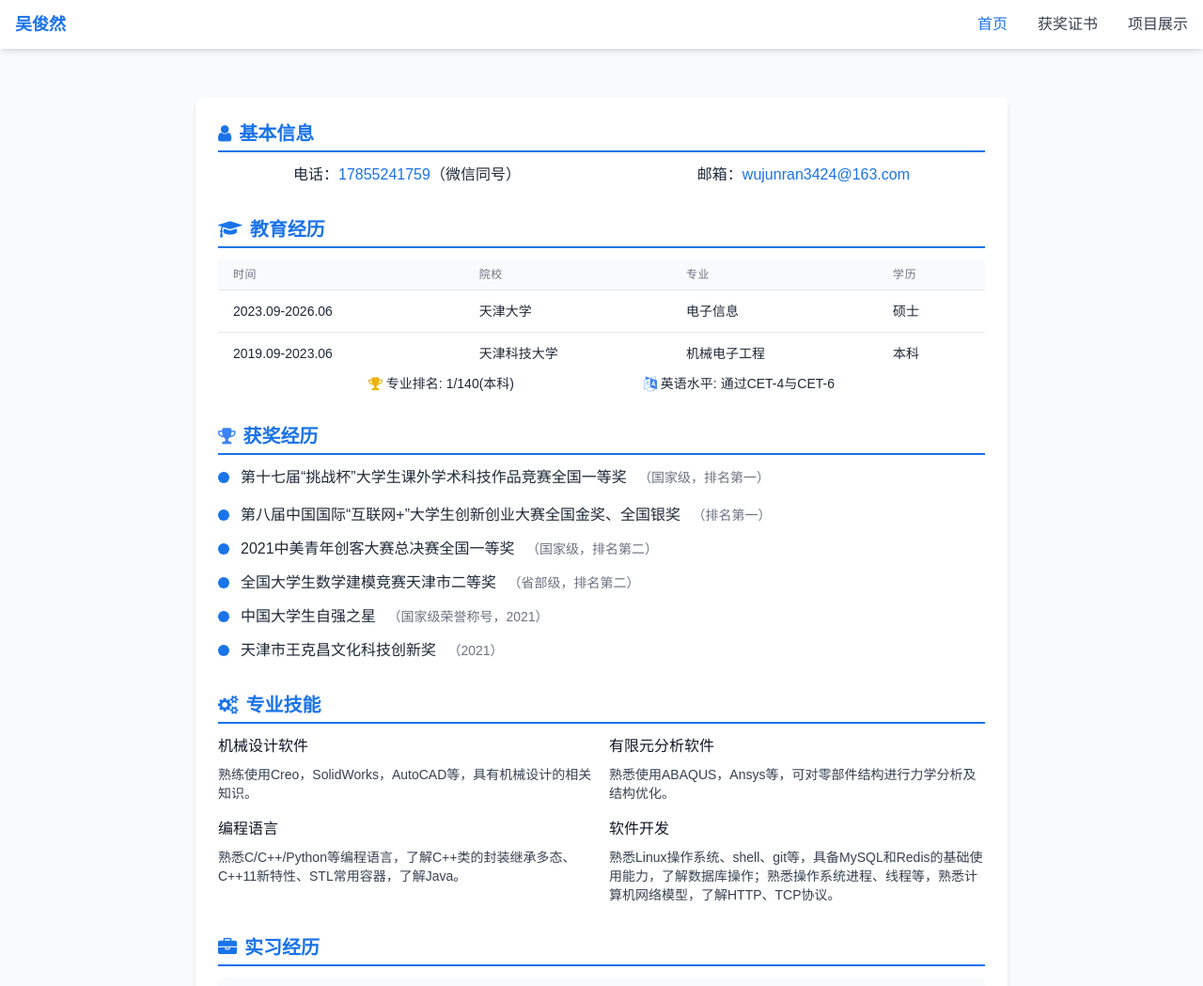
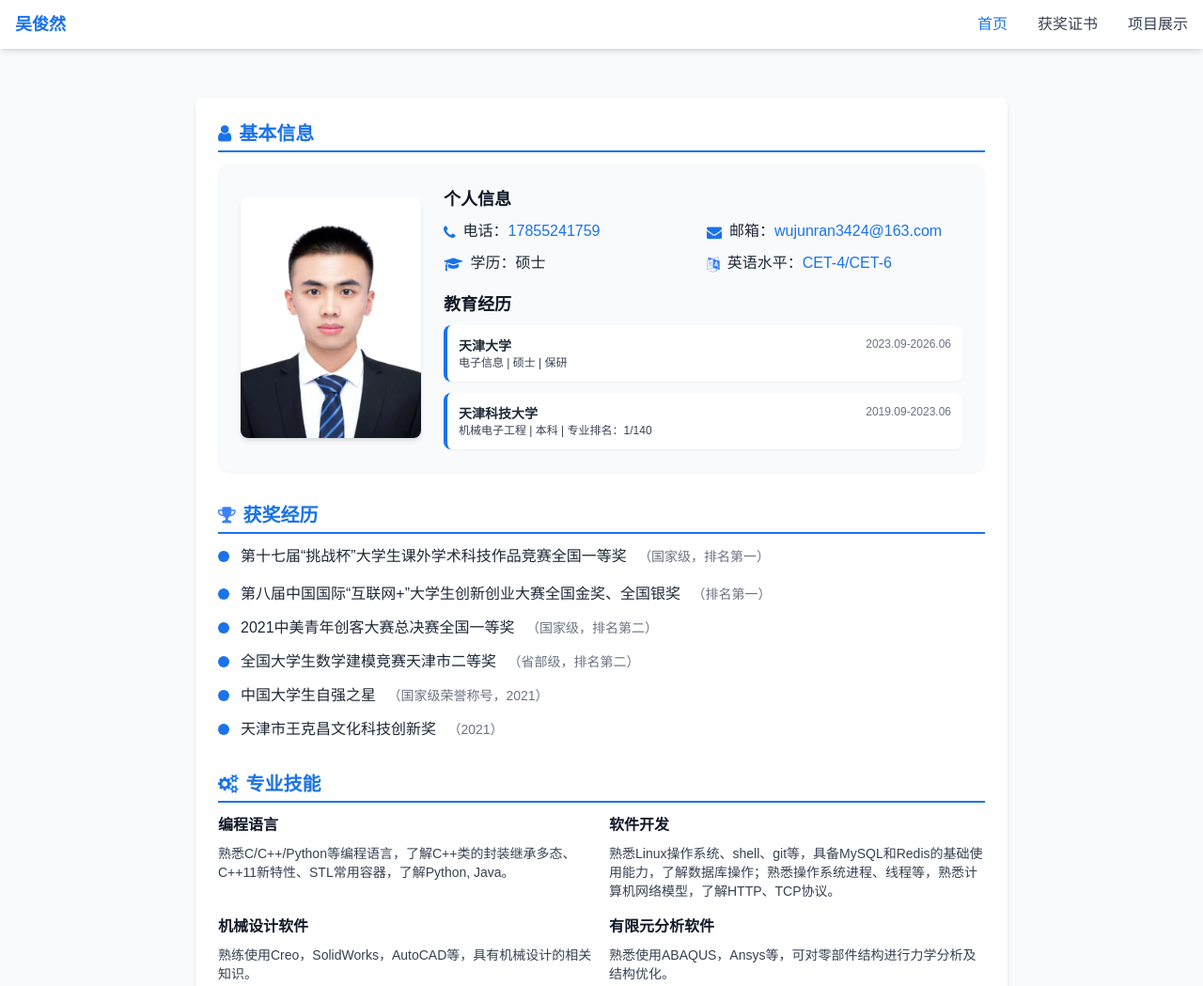
Before and after one commit to wuhaha3424/wuhaha3424.github.io, a plain HTML site: page index.html in a window 1280 px wide. Shown: the top 1049 px of the page at 94% size. Drawn offline with nearby package versions, Linux system fonts and the light colour scheme.

Commit message:
add myself photo

```diff
--- a/index.html
+++ b/index.html
@@ -91,60 +91,78 @@
 
     <!-- 主要内容区 - 添加顶部边距以避免被导航栏遮挡 -->
     <main class="bg-white rounded-lg shadow-md p-6 mt-20">
-        <!-- 基本信息 -->
+        <!-- 基本信息与教育经历合并 -->
         <section class="mb-8">
             <h2 class="section-title"><i class="fa fa-user mr-2"></i>基本信息</h2>
-            <div class="flex flex-col md:flex-row md:justify-between flex-wrap gap-2 md:gap-x-6 px-0 md:px-20">
-                <div class="info-row !mb-0">
-                    <span>电话：<a href="tel:17855241759" class="text-primary hover:underline">17855241759</a>（微信同号）</span>
-                </div>
-                <div class="info-row !mb-0">
-                    <span>邮箱：<a href="mailto:wujunran3424@163.com" class="text-primary hover:underline">wujunran3424@163.com</a></span>
+
+            <div class="bg-gray-50 rounded-xl shadow-sm p-4 md:p-6">
+                <!-- 移动端与桌面端布局切换 -->
+                <div class="flex flex-col md:flex-row gap-6">
+
+                    <!-- 证件照 -->
+                    <div class="w-full md:w-48 flex-shrink-0 flex items-center"> <!-- 添加flex和items-center实现垂直居中 -->
+                        <div class="rounded-lg overflow-hidden shadow-md aspect-[3/4] w-full"> <!-- 添加w-full确保移动端正常显示 -->
+                            <img src="images/证件照.webp" alt="吴俊然证件照" class="w-full h-full object-cover">
                         </div>
                     </div>
-        </section>
+
+                    <!-- 信息内容 -->
+                    <div class="w-full">
+                        <!-- 联系信息 -->
+                        <div class="mb-4">
+                            <h3 class="font-bold text-gray-900 text-lg mb-2">个人信息</h3>
+                            <div class="grid grid-cols-1 md:grid-cols-2 gap-2">
+                                <div class="flex items-start">
+                                    <div class="flex-shrink-0 mt-0.5"> <!-- 添加mt-0.5微调图标位置 -->
+                                        <i class="fa fa-phone text-primary"></i>
+                                    </div>
+                                    <span class="ml-2">电话：<a href="tel:17855241759" class="text-primary hover:underline">17855241759</a></span>
+                                </div>
+                                <div class="flex items-start">
+                                    <div class="flex-shrink-0 mt-0.5"> <!-- 添加mt-0.5微调图标位置 -->
+                                        <i class="fa fa-envelope text-primary"></i>
+                                    </div>
+                                    <span class="ml-2">邮箱：<a href="mailto:wujunran3424@163.com" class="text-primary hover:underline">wujunran3424@163.com</a></span>
+                                </div>
+                                <div class="flex items-start">
+                                    <div class="flex-shrink-0 mt-0.5"> <!-- 添加mt-0.5微调图标位置 -->
+                                        <i class="fa fa-graduation-cap text-primary"></i>
+                                    </div>
+                                    <span class="ml-2">学历：硕士</span>
+                                </div>
+                                <div class="flex items-start">
+                                    <div class="flex-shrink-0 mt-0.5"> <!-- 添加mt-0.5微调图标位置 -->
+                                        <i class="fa fa-language text-blue-500"></i>
+                                    </div>
+                                    <span class="ml-2">英语水平：<a href="images/CET-4andCET-6.webp" target="_blank" rel="noopener noreferrer" class="text-primary hover:underline">CET-4/CET-6</a></span>
+                                </div>
+                            </div>
+                        </div>
 
                         <!-- 教育经历 -->
-        <section class="mb-8">
-            <h2 class="section-title"><i class="fa fa-graduation-cap mr-2"></i>教育经历</h2>
-            <div class="overflow-x-auto">
-                <table class="min-w-full divide-y divide-gray-200">
-                    <thead class="bg-gray-50">
-                        <tr>
-                            <th class="px-4 py-2 text-left text-xs font-medium text-gray-500 uppercase tracking-wider">时间</th>
-                            <th class="px-4 py-2 text-left text-xs font-medium text-gray-500 uppercase tracking-wider">院校</th>
-                            <th class="px-4 py-2 text-left text-xs font-medium text-gray-500 uppercase tracking-wider">专业</th>
-                            <th class="px-4 py-2 text-left text-xs font-medium text-gray-500 uppercase tracking-wider">学历</th>
-                        </tr>
-                    </thead>
-                    <tbody class="bg-white divide-y divide-gray-200">
-                        <tr>
-                            <td class="px-4 py-3 text-sm">2023.09-2026.06</td>
-                            <td class="px-4 py-3 text-sm">天津大学</td>
-                            <td class="px-4 py-3 text-sm">电子信息</td>
-                            <td class="px-4 py-3 text-sm">硕士</td>
-                        </tr>
-                        <tr>
-                            <td class="px-4 py-3 text-sm">2019.09-2023.06</td>
-                            <td class="px-4 py-3 text-sm">天津科技大学</td>
-                            <td class="px-4 py-3 text-sm">机械电子工程</td>
-                            <td class="px-4 py-3 text-sm">本科</td>
-                        </tr>
-                    </tbody>
-                </table>
+                        <div>
+                            <h3 class="font-bold text-gray-900 text-lg mb-2">教育经历</h3>
+                            <div class="space-y-3">
+                                <!-- 硕士 -->
+                                <div class="bg-white p-3 rounded-lg shadow-sm border-l-4 border-primary">
+                                    <div class="flex flex-wrap justify-between items-start">
+                                        <h4 class="font-semibold text-sm">天津大学</h4>
+                                        <span class="text-xs text-gray-500">2023.09-2026.06</span>
                                     </div>
-            <!-- 专业排名和英语水平部分 -->
-            <div class="flex flex-col md:flex-row md:justify-between flex-wrap gap-2 md:gap-x-6 px-0 md:px-40">
-                <div class="flex items-center">
-                    <i class="fa fa-trophy text-yellow-500 mr-1"></i>
-                    <span class="text-sm">专业排名: 1/140(本科)</span>
+                                    <p class="text-xs text-gray-700">电子信息 | 硕士 | 保研</p>
                                 </div>
-                <div class="flex items-center" style="cursor: pointer;">
-                    <a href="images/CET-4andCET-6.webp" target="_blank" rel="noopener noreferrer"
-                    style="color: inherit; text-decoration: none; display: flex; align-items: center;">
-                        <i class="fa fa-language text-blue-500 mr-1"></i>
-                        <span class="text-sm">英语水平: 通过CET-4与CET-6</span>
-                    </a>
+
+                                <!-- 本科 -->
+                                <div class="bg-white p-3 rounded-lg shadow-sm border-l-4 border-primary">
+                                    <div class="flex flex-wrap justify-between items-start">
+                                        <h4 class="font-semibold text-sm">天津科技大学</h4>
+                                        <span class="text-xs text-gray-500">2019.09-2023.06</span>
+                                    </div>
+                                    <p class="text-xs text-gray-700">机械电子工程 | 本科 | 专业排名：1/140</p>
+                                </div>
+                            </div>
+                        </div>
+                    </div>
                 </div>
             </div>
         </section>
@@ -156,42 +174,54 @@
                 <li class="timeline-item">
                     <div class="timeline-dot"></div>
                     <div>
+                        <a href="certificates.html" class="hover:text-primary transition-colors">
                             <span class="font-medium">第十七届“挑战杯”大学生课外学术科技作品竞赛全国一等奖</span>
+                        </a>
                         <span class="text-sm text-gray-500 ml-2">（国家级，排名第一）</span>
                     </div>
                 </li>
                 <li class="timeline-item">
                     <div class="timeline-dot"></div>
                     <div>
+                        <a href="certificates.html" class="hover:text-primary transition-colors">
                             <span class="font-medium">第八届中国国际“互联网+”大学生创新创业大赛全国金奖、全国银奖</span>
+                        </a>
                         <span class="text-sm text-gray-500 ml-2">（排名第一）</span>
                     </div>
                 </li>
                 <li class="timeline-item">
                     <div class="timeline-dot"></div>
                     <div>
+                        <a href="certificates.html" class="hover:text-primary transition-colors">
                             <span class="font-medium">2021中美青年创客大赛总决赛全国一等奖</span>
+                        </a>
                         <span class="text-sm text-gray-500 ml-2">（国家级，排名第二）</span>
                     </div>
                 </li>
                 <li class="timeline-item">
                     <div class="timeline-dot"></div>
                     <div>
+                        <a href="certificates.html" class="hover:text-primary transition-colors">
                             <span class="font-medium">全国大学生数学建模竞赛天津市二等奖</span>
+                        </a>
                         <span class="text-sm text-gray-500 ml-2">（省部级，排名第二）</span>
                     </div>
                 </li>
                 <li class="timeline-item">
                     <div class="timeline-dot"></div>
                     <div>
+                        <a href=" https://news.cyol.com/gb/articles/2022-11/15/content_09WK3hvQB.html" class="hover:text-primary transition-colors">
                             <span class="font-medium">中国大学生自强之星</span>
+                        </a>
                         <span class="text-sm text-gray-500 ml-2">（国家级荣誉称号，2021）</span>
                     </div>
                 </li>
                 <li class="timeline-item">
                     <div class="timeline-dot"></div>
                     <div>
+                        <a href="certificates.html" class="hover:text-primary transition-colors">
                             <span class="font-medium">天津市王克昌文化科技创新奖</span>
+                        </a>
                         <span class="text-sm text-gray-500 ml-2">（2021）</span>
                     </div>
                 </li>
@@ -203,20 +233,20 @@
             <h2 class="section-title"><i class="fa fa-cogs mr-2"></i>专业技能</h2>
             <div class="grid grid-cols-1 md:grid-cols-2 gap-4">
                 <div>
-                    <h3 class="font-medium text-gray-900 mb-2">机械设计软件</h3>
+                    <h3 class="font-bold text-gray-900 mb-2">编程语言</h3>
+                    <p class="text-sm text-gray-700">熟悉C/C++/Python等编程语言，了解C++类的封装继承多态、C++11新特性、STL常用容器，了解Python, Java。</p>
+                </div>
+                <div>
+                    <h3 class="font-bold text-gray-900 mb-2">软件开发</h3>
+                    <p class="text-sm text-gray-700">熟悉Linux操作系统、shell、git等，具备MySQL和Redis的基础使用能力，了解数据库操作；熟悉操作系统进程、线程等，熟悉计算机网络模型，了解HTTP、TCP协议。</p>
+                </div>
+                <div>
+                    <h3 class="font-bold text-gray-900 mb-2">机械设计软件</h3>
                     <p class="text-sm text-gray-700">熟练使用Creo，SolidWorks，AutoCAD等，具有机械设计的相关知识。</p>
                 </div>
                 <div>
-                    <h3 class="font-medium text-gray-900 mb-2">有限元分析软件</h3>
+                    <h3 class="font-bold text-gray-900 mb-2">有限元分析软件</h3>
                     <p class="text-sm text-gray-700">熟悉使用ABAQUS，Ansys等，可对零部件结构进行力学分析及结构优化。</p>
-                </div>
-                <div>
-                    <h3 class="font-medium text-gray-900 mb-2">编程语言</h3>
-                    <p class="text-sm text-gray-700">熟悉C/C++/Python等编程语言，了解C++类的封装继承多态、C++11新特性、STL常用容器，了解Java。</p>
-                </div>
-                <div>
-                    <h3 class="font-medium text-gray-900 mb-2">软件开发</h3>
-                    <p class="text-sm text-gray-700">熟悉Linux操作系统、shell、git等，具备MySQL和Redis的基础使用能力，了解数据库操作；熟悉操作系统进程、线程等，熟悉计算机网络模型，了解HTTP、TCP协议。</p>
                 </div>
             </div>
         </section>
```
Lines whose indentation alone changed are shown as unchanged.
